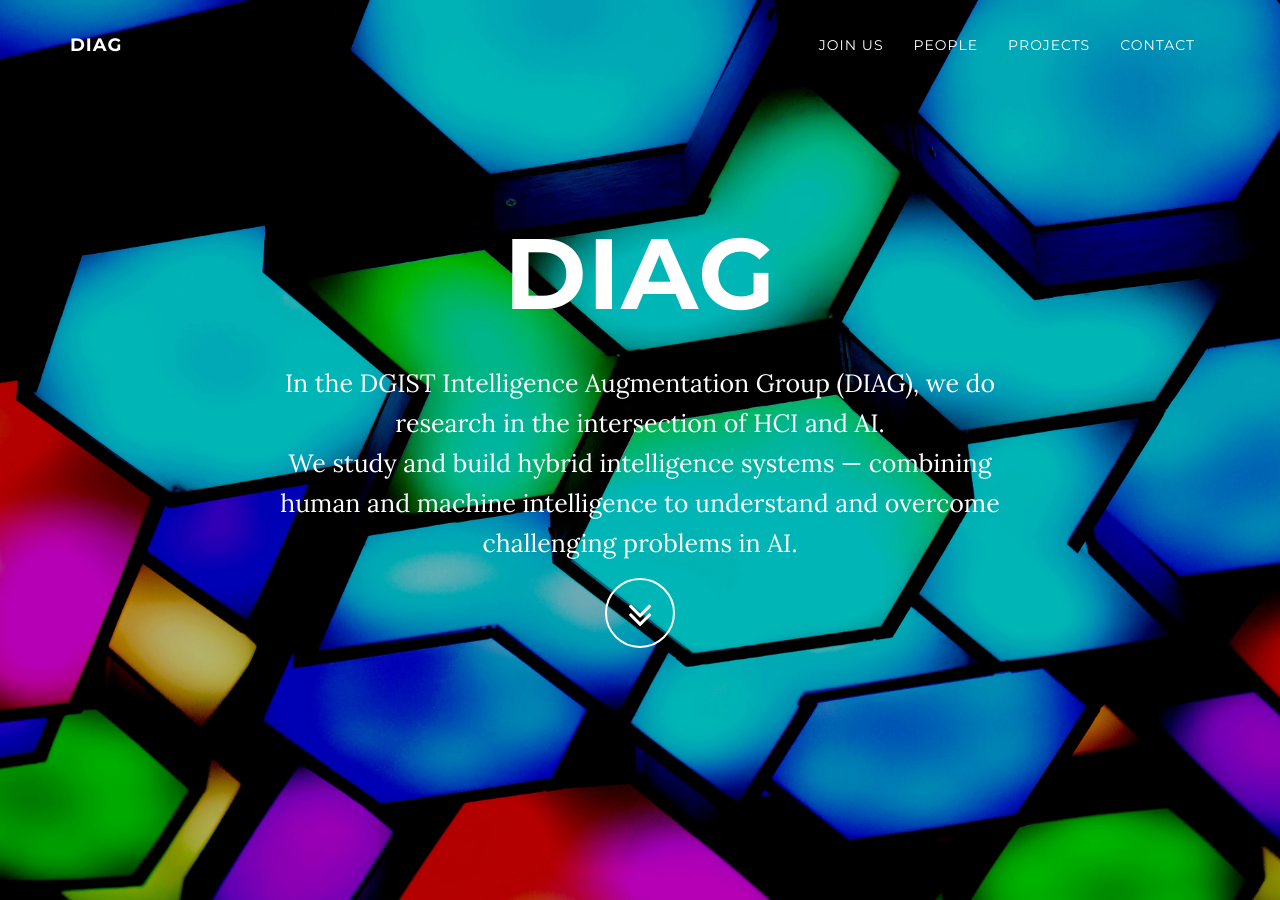
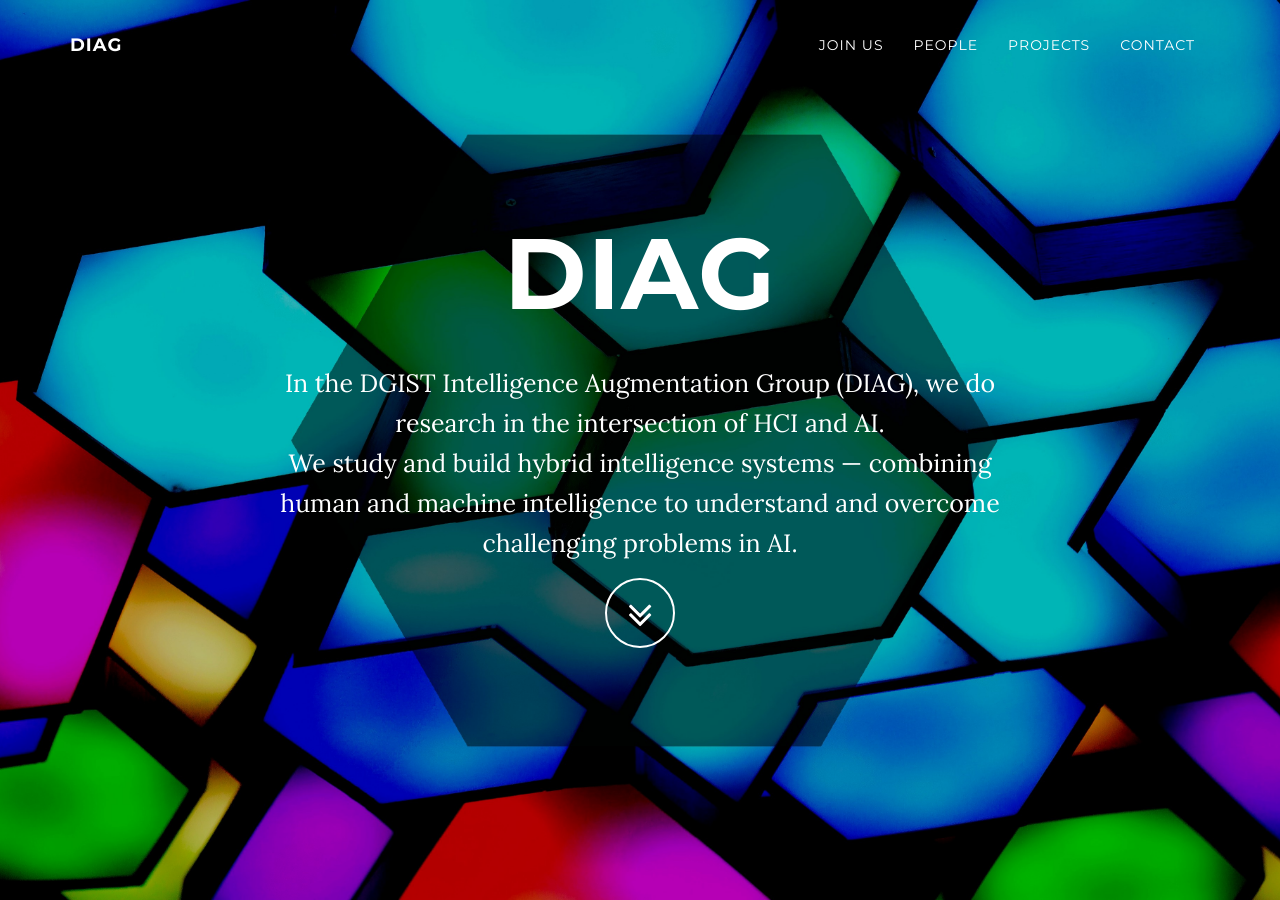
Before and after one commit to raflereak/diag-dgist.github.io, a Jekyll site: the page built from index.html, in a window 1280 px wide and 900 px high. Built offline with Jekyll 4.4.1, drawn with Linux system fonts in a browser that asks for light colours.

Commit message:
changed intro img

```diff
--- a/_includes/css/grayscale.css
+++ b/_includes/css/grayscale.css
@@ -138,7 +138,7 @@ a:focus {
     padding: 100px 0;
     text-align: center;
     color: #fff;
-    background: url(/img/pexels-tabitha-mort-775907-1.jpg) no-repeat bottom center scroll;
+    background: url(/img/pexels-tabitha-mort-775907-2.jpg) no-repeat bottom center scroll;
     background-color: {{ site.color.primary-dark }};
     -webkit-background-size: cover;
     -moz-background-size: cover;
```
